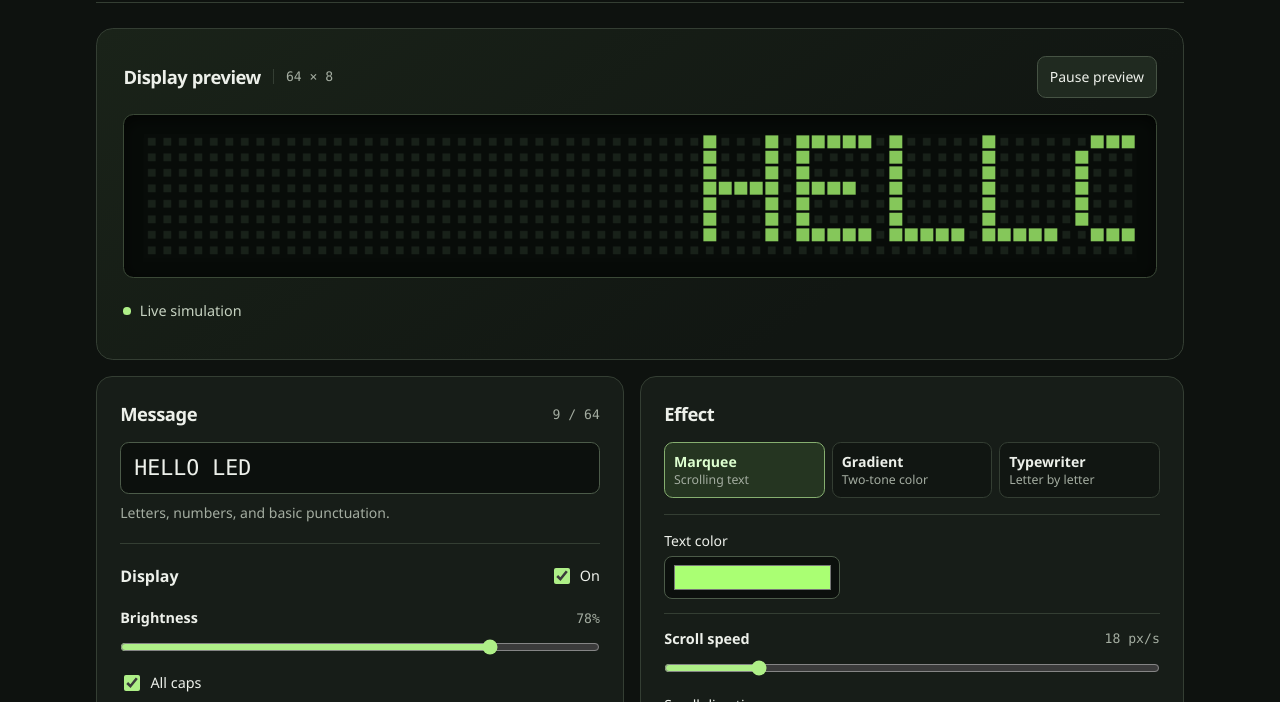
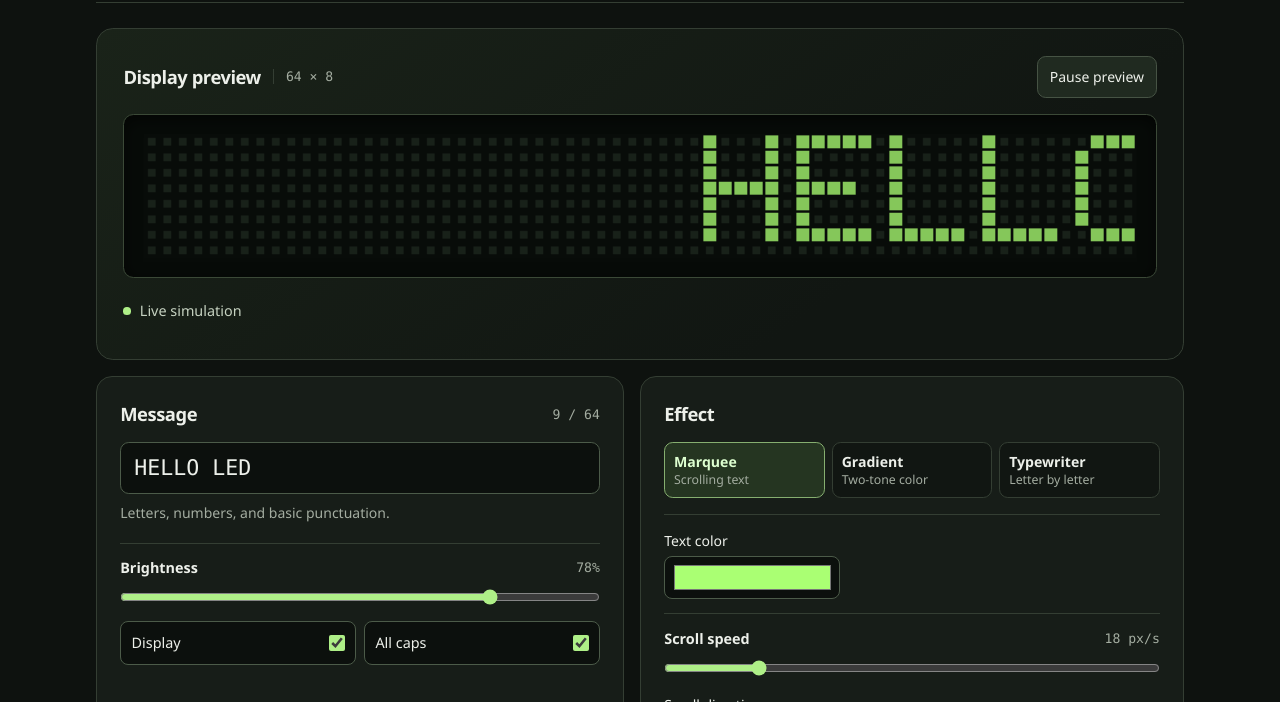
Before and after one commit to nsuntch-ui/banner-studio, a plain HTML site: page index.html in a window 1280 px wide. Shown: the part 98-800 px from the top of the page. Drawn offline with Linux system fonts and the light colour scheme.

Commit message:
Align global display controls below Brightness

```diff
--- a/editor.js
+++ b/editor.js
@@ -154,7 +154,6 @@ function updateEditor() {
   messageError.hidden = valid;
   count.value = `${message.value.length} / ${message.maxLength}`;
   document.querySelector("#brightness-value").value = `${draft.brightness}%`;
-  enabled.nextElementSibling.textContent = draft.enabled ? "On" : "Off";
   const stationary = draft.motion.speed === 0;
   scrollSpeedValue.value = `${draft.motion.speed} px/s`;
   scrollSpeed.setAttribute("aria-valuetext", stationary ? "0 pixels per second, stationary" : `${draft.motion.speed} pixels per second`);
--- a/index.html
+++ b/index.html
@@ -4,10 +4,10 @@
   <meta charset="utf-8">
   <meta name="viewport" content="width=device-width, initial-scale=1">
   <title>Banner Studio</title>
-  <link rel="stylesheet" href="styles.css?v=8b57b7ed3cdb">
+  <link rel="stylesheet" href="styles.css?v=3451bf754fc8">
   <script defer src="font.js?v=81ff6526cd90"></script>
   <script defer src="device.js?v=6f3e2b16cb83"></script>
-  <script defer src="editor.js?v=b8d364bb940b"></script>
+  <script defer src="editor.js?v=8eb0256c28b9"></script>
   <link rel="manifest" href="./manifest.webmanifest">
   <link rel="apple-touch-icon" href="./icon-192.png">
   <meta name="theme-color" content="#0e120f">
@@ -63,10 +63,12 @@
         <p id="message-error" class="error" hidden>Use letters A–Z, numbers, spaces, or . , ! ? * : -</p>
 
         <div class="display-settings">
-          <div class="section-heading"><h3>Display</h3><label class="toggle"><input id="enabled" type="checkbox" aria-label="Display power" checked><span>On</span></label></div>
           <label class="range-label" for="brightness">Brightness <output id="brightness-value" for="brightness">78%</output></label>
           <input id="brightness" type="range" min="0" max="100" value="78">
-          <label id="all-caps-option" class="checkbox"><input id="all-caps" type="checkbox" checked> All caps</label>
+          <div class="display-options">
+            <label class="checkbox">Display<input id="enabled" type="checkbox" aria-label="Display power" checked></label>
+            <label id="all-caps-option" class="checkbox">All caps<input id="all-caps" type="checkbox" checked></label>
+          </div>
         </div>
       </section>
 
--- a/styles.css
+++ b/styles.css
@@ -48,9 +48,13 @@ canvas { display: block; width: 100%; height: auto; }
 .error { color: #ffb5a9; }
 .display-settings { border-top: 1px solid var(--border); margin-top: 1.2rem; padding-top: .85rem; }
 .range-label { margin-top: .75rem; font-size: .9rem; font-weight: 600; }
+.display-settings .range-label { margin-top: 0; }
 input[type="range"] { display: block; width: 100%; min-height: 2rem; margin: .15rem 0 0; accent-color: var(--accent); cursor: pointer; }
-.toggle, .checkbox { display: flex; align-items: center; gap: .45rem; font-size: .9rem; min-height: 2.4rem; cursor: pointer; }
+.checkbox { display: flex; align-items: center; gap: .45rem; font-size: .9rem; min-height: 2.4rem; cursor: pointer; }
 input[type="checkbox"] { width: 1rem; height: 1rem; accent-color: var(--accent); }
+.display-options { display: grid; grid-template-columns: repeat(auto-fit, minmax(min(100%, 6.75rem), 1fr)); gap: .5rem; margin-top: .5rem; }
+.display-options .checkbox { justify-content: space-between; min-height: 2.75rem; padding-inline: .65rem; border: 1px solid #4c5b49; border-radius: .5rem; background: var(--surface); }
+.display-options input { flex: none; margin: 0; }
 
 .effect-picker { display: grid; grid-template-columns: repeat(3, minmax(0, 1fr)); gap: .45rem; border: 0; padding: 0; margin: .85rem 0 1rem; }
 .effect-picker label { position: relative; cursor: pointer; }
```
